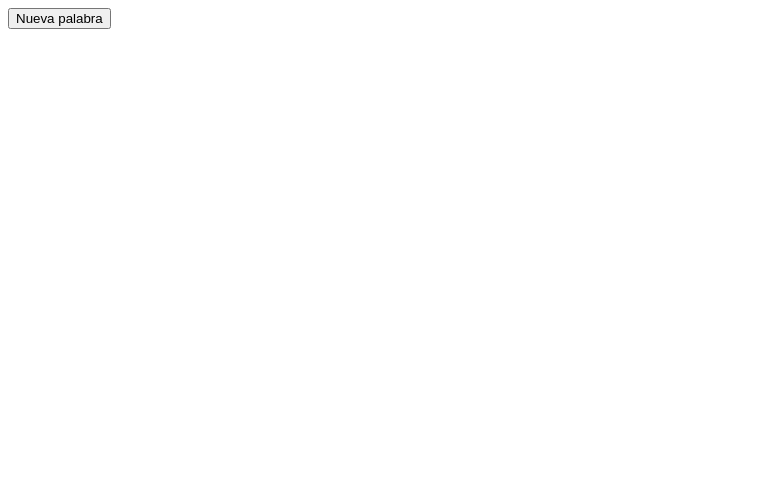
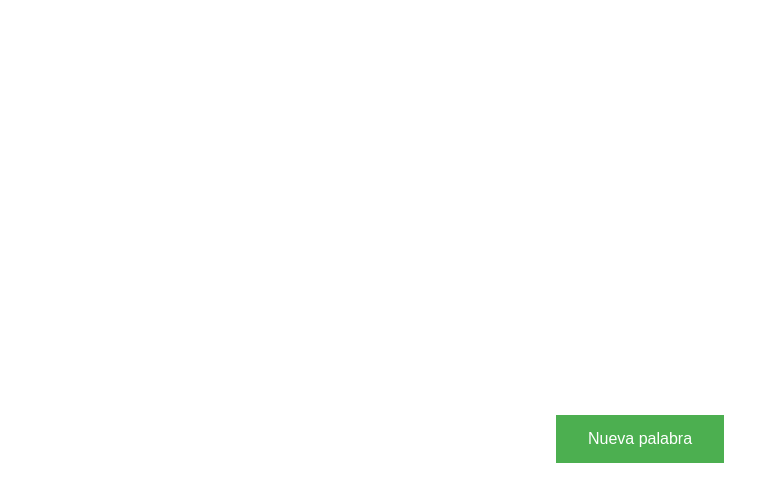
Before and after one commit to valentinrios/valentinrios.github.io, a plain HTML site: page words.html in a window 1280 px wide. Shown: the whole page, without its empty margins (0-779 px from the left). Drawn offline with Linux system fonts and the light colour scheme.

Commit message:
Add files via upload

```diff
--- a/words.html
+++ b/words.html
@@ -5,10 +5,36 @@
     <meta http-equiv="X-UA-Compatible" content="IE=edge">
     <meta name="viewport" content="width=device-width, initial-scale=1.0">
     <title>Document</title>
+    <link rel="stylesheet" href="https://fonts.googleapis.com/css?family=Urbanist">
+    <style>
+        body {
+            font-family: "Urbanist", sans-serif;
+            }
+        .container {
+            display: flex;
+            flex-direction: column;
+            justify-content: center;
+            align-items: center;
+            height: 100vh;
+        }
+        .button{
+            margin-top: 20px;
+            background-color: #4CAF50; /* Green */
+            border: none;
+            color: white;
+            padding: 15px 32px;
+            text-align: center;
+            text-decoration: none;
+            display: inline-block;
+            font-size: 16px;
+        }
+    </style>
 </head>
 <body>
-    <div id="word"></div>
-    <button onclick="newWord()">Nueva palabra</button>
-    <script src="app.js"></script>
+    <div class="container">
+        <h1 id="word"></h1>
+        <button class="button" onclick="newWord()">Nueva palabra</button>
+        <script src="app.js"></script>
+    </div>
 </body>
 </html>
```
